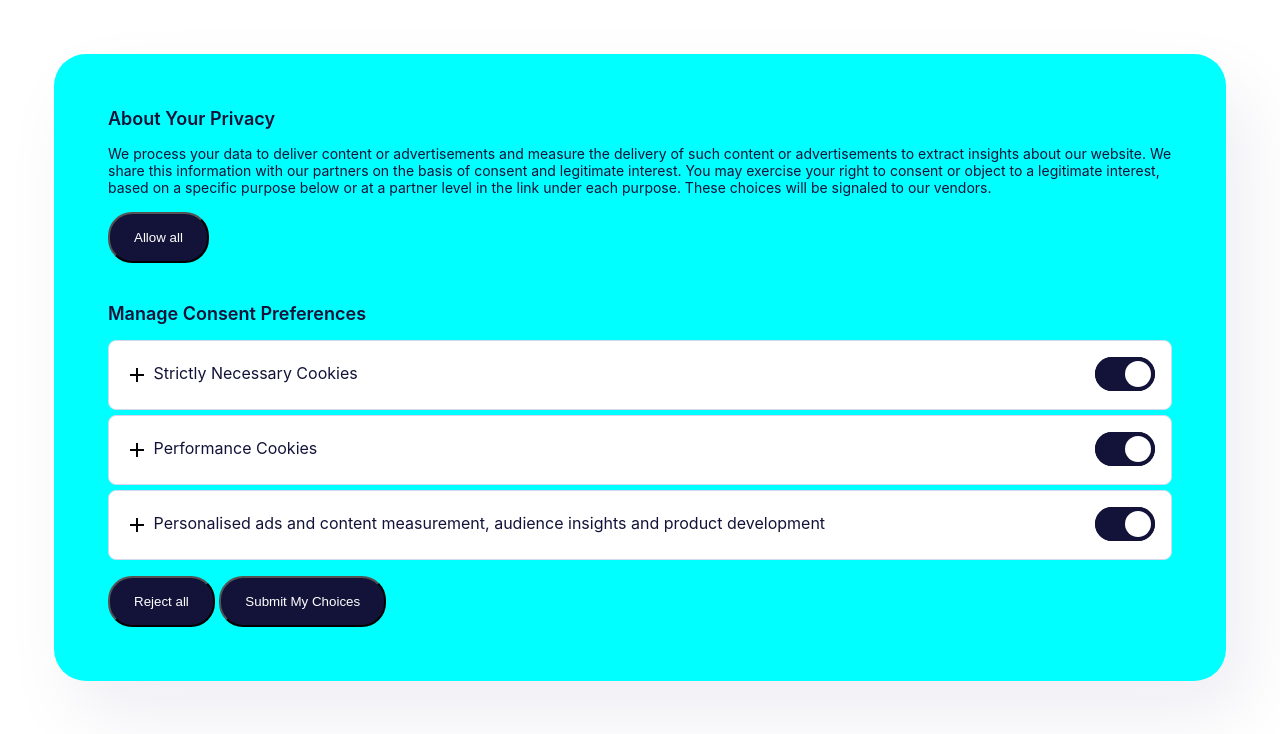
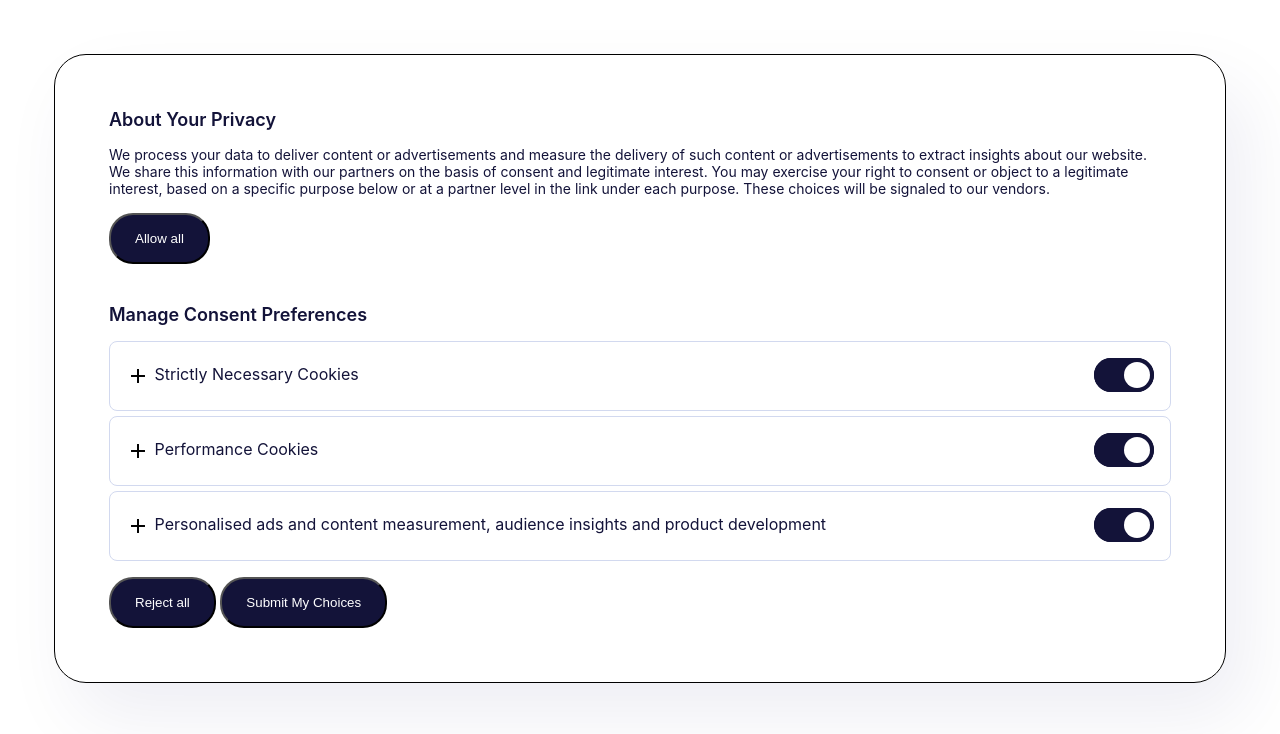
Before and after one commit to Prakash-Ravichandran/UI_Components, a website: page index.html in a window 1280 px wide. Drawn offline with Linux system fonts and the light colour scheme; a web font is replaced by a local one.

Commit message:
[feat]: background color change

```diff
--- a/sass/styles.scss
+++ b/sass/styles.scss
@@ -41,7 +41,7 @@
   border-radius: 32px;
   padding: 54px;
   // background: #fafbff;
-  background: aqua;
+  border: 1px solid black;
   box-shadow: 20px 34px 74px 0px rgba(21, 21, 106, 0.07);
 
   &__header {
```
Also changed, not shown: dest/styles.css.
